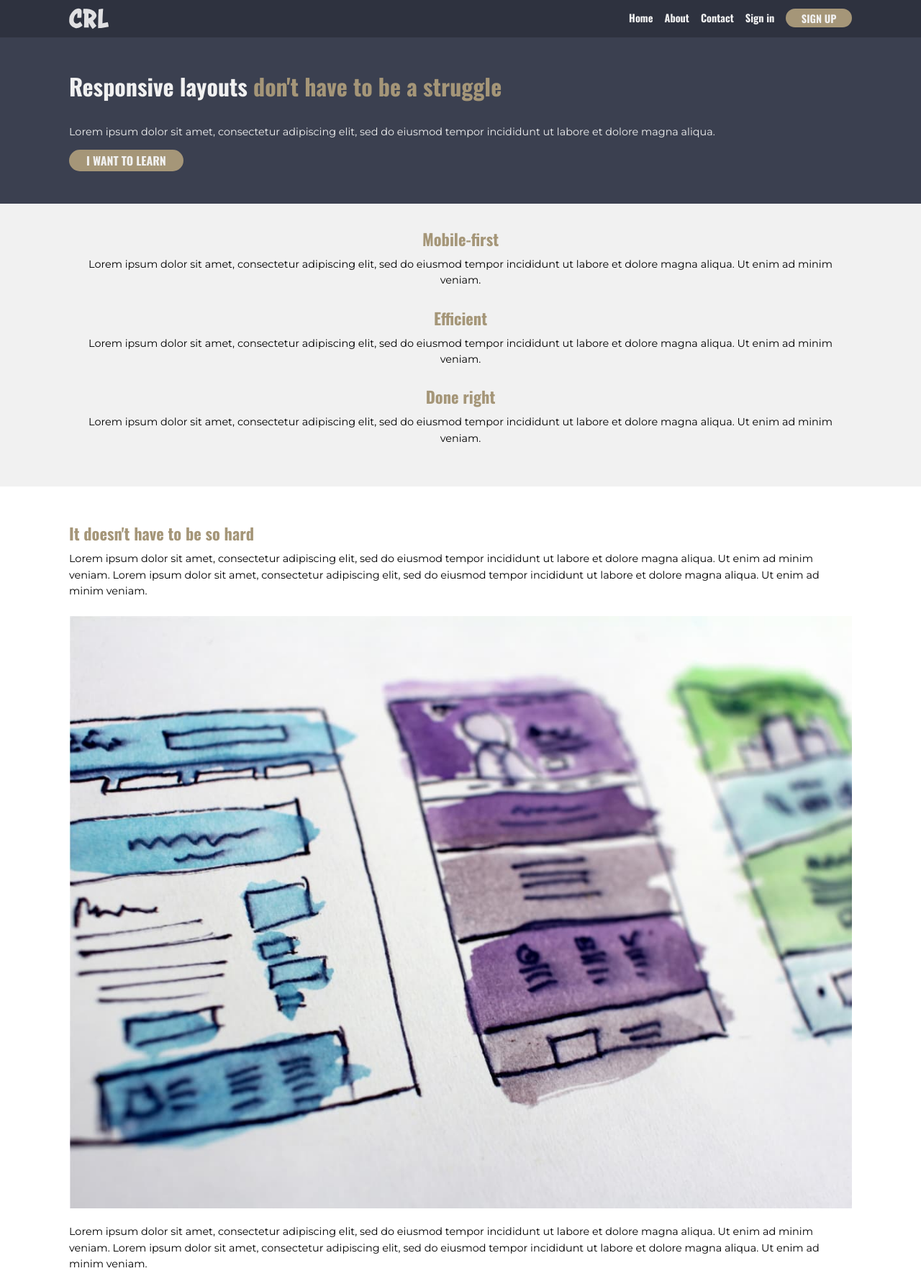
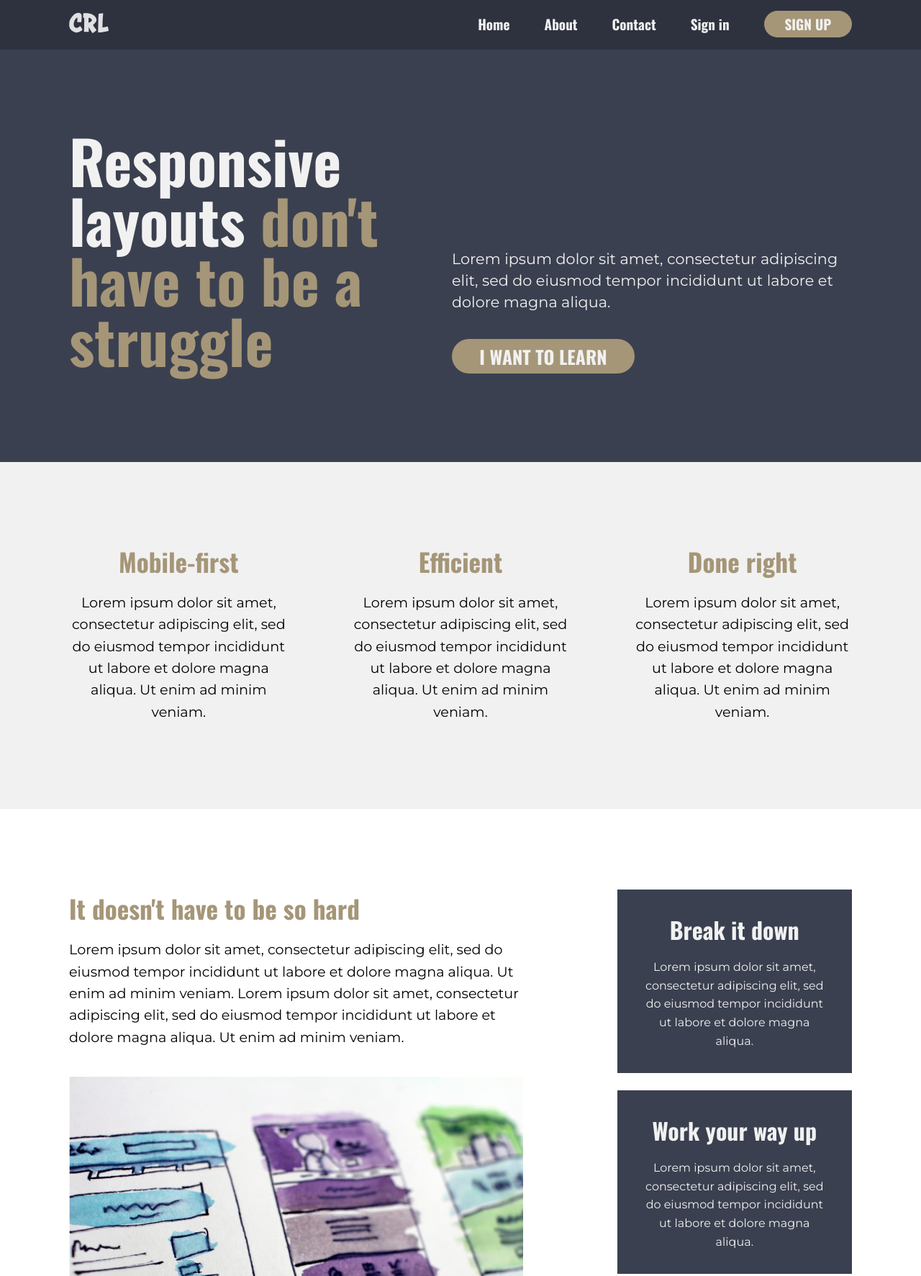
Before and after one commit to Peter-Soeiro/crl-responsive-design, a plain HTML site: page index.html in a window 1280 px wide. Shown: the top 1773 px of the page at 72% size. Drawn offline with nearby package versions, Linux system fonts and the light colour scheme.

Commit message:
Add files via upload

```diff
--- a/index.html
+++ b/index.html
@@ -12,10 +12,10 @@
    </head>
    <body>
       <header>
-         <div class="container row">
-            <img src="img/logo.svg" alt="crl logo" />
+         <div class="container">
+            <img class="logo" src="img/logo.svg" alt="crl logo" />
             <nav>
-               <ul class="nav__list row">
+               <ul class="nav__list">
                   <li class="nav__item"><a class="nav__link" href="#">Home</a></li>
                   <li class="nav__item"><a class="nav__link" href="#">About</a></li>
                   <li class="nav__item"><a class="nav__link" href="#">Contact</a></li>
@@ -26,37 +26,41 @@
          </div>
       </header>
       <section class="section--blue">
-         <div class="container row">
-            <h1 class="main__title">Responsive layouts <span>don't have to be a struggle</span></h1>
+         <div class="container row-700">
+            <h1 class="main__title column-700">Responsive layouts <span>don't have to be a struggle</span></h1>
+            <div class="main__text column-700">
                <p>Lorem ipsum dolor sit amet, consectetur adipiscing elit, sed do eiusmod tempor incididunt ut labore et dolore magna aliqua.</p>
                <a class="section__btn" href="#">I want to learn</a>
             </div>
+         </div>
       </section>
       <section class="section--light">
-         <div class="container row">
-            <div class="column">
+         <div class="container row-700">
+            <div class="column-700">
                <h3>Mobile-first</h3>
                <p>Lorem ipsum dolor sit amet, consectetur adipiscing elit, sed do eiusmod tempor incididunt ut labore et dolore magna aliqua. Ut enim ad minim veniam.</p>
             </div>
-            <div class="column">
+            <div class="column-700">
                <h3>Efficient</h3>
                <p>Lorem ipsum dolor sit amet, consectetur adipiscing elit, sed do eiusmod tempor incididunt ut labore et dolore magna aliqua. Ut enim ad minim veniam.</p>
             </div>
-            <div class="column">
+            <div class="column-700">
                <h3>Done right</h3>
                <p>Lorem ipsum dolor sit amet, consectetur adipiscing elit, sed do eiusmod tempor incididunt ut labore et dolore magna aliqua. Ut enim ad minim veniam.</p>
             </div>
          </div>
       </section>
       <section class="section--white">
-         <div class="container row">
+         <div class="container row-1000">
             <div class="column">
                <h3>It doesn't have to be so hard</h3>
                <p>Lorem ipsum dolor sit amet, consectetur adipiscing elit, sed do eiusmod tempor incididunt ut labore et dolore magna aliqua. Ut enim ad minim veniam. Lorem ipsum dolor sit amet, consectetur adipiscing elit, sed do eiusmod tempor incididunt ut labore et dolore magna aliqua. Ut enim ad minim veniam.</p>
+               <div class="img">
                   <img class="img-drawings" src="img/image.jpg" alt="website's drawings" />
+               </div>
                <p>Lorem ipsum dolor sit amet, consectetur adipiscing elit, sed do eiusmod tempor incididunt ut labore et dolore magna aliqua. Ut enim ad minim veniam. Lorem ipsum dolor sit amet, consectetur adipiscing elit, sed do eiusmod tempor incididunt ut labore et dolore magna aliqua. Ut enim ad minim veniam.</p>
             </div>
-            <div class="column">
+            <div class="box-container">
                <div class="box">
                   <h3 class="box__title">Break it down</h3>
                   <p class="box__text">Lorem ipsum dolor sit amet, consectetur adipiscing elit, sed do eiusmod tempor incididunt ut labore et dolore magna aliqua.</p>
@@ -75,11 +79,12 @@
       <footer>
          <div class="container">
             <h2>just scratching the surface</h2>
-            <div class="row">
-               <div class="column">
+            <div class="row-700">
+               <div class="footer-text column-700">
                   <h3>About our company</h3>
                   <p>Lorem ipsum dolor sit amet, consectetur adipiscing elit, sed do eiusmod tempor incididunt ut labore et dolore magna aliqua. Ut enim ad minim veniam.</p>
                </div>
+               <div class="links-list column-700">
                   <div class="column">
                      <h3>Getting around</h3>
                      <a class="footer__link" href="#">Home</a>
@@ -102,6 +107,7 @@
                   </div>
                </div>
             </div>
+         </div>
       </footer>
    </body>
 </html>
--- a/styles.css
+++ b/styles.css
@@ -28,7 +28,7 @@ body {
 p {
    font-family: "Montserrat", sans-serif;
    margin-bottom: 1.5rem;
-   font-size: 0.9rem;
+   font-size: 1rem;
    line-height: 1.4rem;
 }
 
@@ -38,7 +38,17 @@ img {
 
 header {
    background-color: var(--color-darker);
-   padding: 0.7rem 0;
+   padding: 1rem 0;
+}
+
+.logo {
+   margin-right: 2rem;
+}
+
+.logo,
+.nav__item,
+.nav__btn {
+   margin-bottom: 0.3rem;
 }
 
 .nav__list {
@@ -49,12 +59,12 @@ header {
 
 .nav__item {
    list-style: none;
-   font-size: 0.9rem;
-   margin: 0.2rem 0 0 0;
+   font-size: 1.2rem;
+   margin-top: 0.2rem;
 }
 
 .nav__item:not(:last-child) {
-   margin-right: 1rem;
+   margin-right: 1.5rem;
 }
 
 a {
@@ -86,17 +96,12 @@ header div {
 .section--blue {
    background-color: var(--color-dark);
    color: var(--color-light);
-   padding: 3rem 0;
-}
-
-.section--blue p {
-   margin-bottom: 1rem;
-   line-height: 1.4rem;
+   padding: 4rem 0 5rem 0;
 }
 
 .main__title {
-   font-size: 2rem;
-   margin-bottom: 2rem;
+   font-size: 2.6rem;
+   margin-bottom: 2.5rem;
    line-height: 2.5rem;
 }
 
@@ -104,20 +109,24 @@ span {
    color: var(--color-brown);
 }
 
-h3 {
-   color: var(--color-brown);
-   margin-bottom: 0.5rem;
-   font-size: 1.4rem;
+.section__btn {
+   font-size: 1.2rem;
 }
 
 .section--light {
    background-color: var(--color-light);
    text-align: center;
-   padding: 2rem 0;
+   padding: 3rem 0 2rem 0;
+}
+
+h3 {
+   color: var(--color-brown);
+   margin-bottom: 0.5rem;
+   font-size: 1.8rem;
 }
 
 .section--white {
-   padding: 3rem 0;
+   padding: 4rem 0;
 }
 
 .img-drawings {
@@ -125,14 +134,14 @@ h3 {
 }
 
 .box {
-   background-color: var(--color-darker);
+   background-color: var(--color-dark);
    color: var(--color-light);
    padding: 1.5rem 1rem;
    margin-bottom: 1rem;
    text-align: center;
 }
 
-.box__title h3 {
+.box__title {
    color: var(--color-light);
 }
 
@@ -143,13 +152,14 @@ h3 {
 footer {
    background-color: var(--color-dark);
    color: var(--color-grey);
-   padding: 2rem 0;
+   padding: 3rem 0;
 }
 
 h2 {
+   font-size: 2rem;
    color: var(--color-light);
    text-align: center;
-   margin-bottom: 1rem;
+   margin-bottom: 2rem;
 }
 
 .column {
@@ -163,3 +173,167 @@ h2 {
 .footer__link:not(:last-child) {
    margin-right: 1.2rem;
 }
+
+@media (min-width: 700px) {
+   .nav__item {
+      font-size: 1.2rem;
+   }
+
+   .nav__item:not(:last-child) {
+      margin-right: 2rem;
+   }
+
+   .row-700,
+   .box-container {
+      display: flex;
+      justify-content: space-between;
+   }
+
+   .column-700 + .column-700 {
+      margin-left: 4%;
+   }
+
+   .box + .box {
+      margin-left: 2%;
+   }
+
+   .main__title {
+      font-size: 3.5rem;
+      line-height: 3.7rem;
+      margin-bottom: 0;
+      width: 80%;
+      min-width: 294px;
+   }
+
+   .main__text {
+      align-self: flex-end;
+   }
+
+   .main__text,
+   .footer-text,
+   .links-list {
+      width: 100%;
+   }
+
+   .img-drawings {
+      width: 100%;
+      height: 200px;
+      object-fit: cover;
+   }
+
+   .box {
+      padding: 1.4rem;
+   }
+}
+
+@media (min-width: 1000px) {
+   .nav__item:not(:last-child) {
+      margin-right: 3rem;
+   }
+
+   .section--blue {
+      padding: 7rem 0 8rem 0;
+   }
+
+   .main__title {
+      font-size: 5.2rem;
+      line-height: 5.2rem;
+      min-width: 436px;
+   }
+
+   .section--blue p {
+      font-size: 1.3rem;
+   }
+
+   p {
+      font-size: 1.2rem;
+      line-height: 1.9rem;
+      margin-bottom: 2.5rem;
+   }
+
+   .section__btn {
+      font-size: 1.6rem;
+   }
+
+   .column-700 + .column-700 {
+      margin-left: 8%;
+   }
+
+   .section--light {
+      padding: 7rem 0 5rem 0;
+   }
+
+   h3 {
+      font-size: 2.2rem;
+      margin-bottom: 1rem;
+   }
+
+   .section--white {
+      padding: 7rem 0 5rem 0;
+   }
+
+   .img-drawings {
+      height: auto;
+      margin-bottom: 2.5rem;
+   }
+
+   .column {
+      width: 58%;
+   }
+
+   .box-container {
+      display: inline;
+      width: 30%;
+   }
+
+   .box {
+      padding: 2rem;
+      margin-bottom: 1.5rem;
+   }
+
+   .box__title {
+      font-size: 2rem;
+   }
+
+   .box__text {
+      font-size: 1rem;
+      line-height: 1.6rem;
+   }
+
+   .row-1000 {
+      display: flex;
+      justify-content: space-between;
+   }
+
+   .box + .box {
+      margin-left: 0;
+   }
+
+   footer {
+      padding: 4rem 0 3rem 0;
+      font-size: 1rem;
+      line-height: 2.6rem;
+   }
+
+   footer p {
+      font-size: 1.1rem;
+   }
+
+   h2 {
+      font-size: 3rem;
+      margin-bottom: 3.5rem;
+   }
+
+   .footer__link {
+      margin-right: 0 !important;
+      display: block;
+   }
+
+   .links-list {
+      display: flex;
+   }
+
+   footer h3 {
+      font-size: 1.1rem;
+   }
+}
```
Lines whose indentation alone changed are shown as unchanged.
